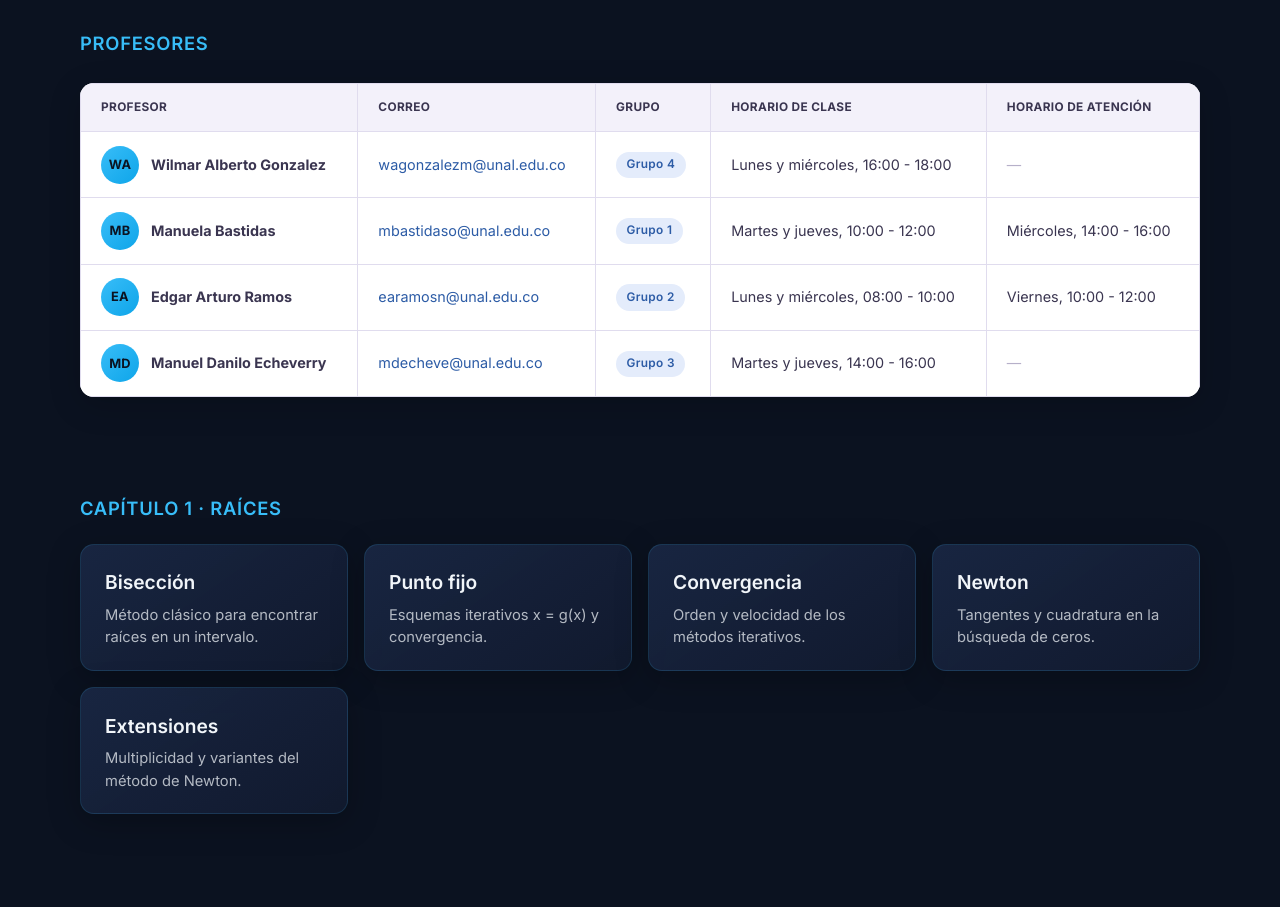
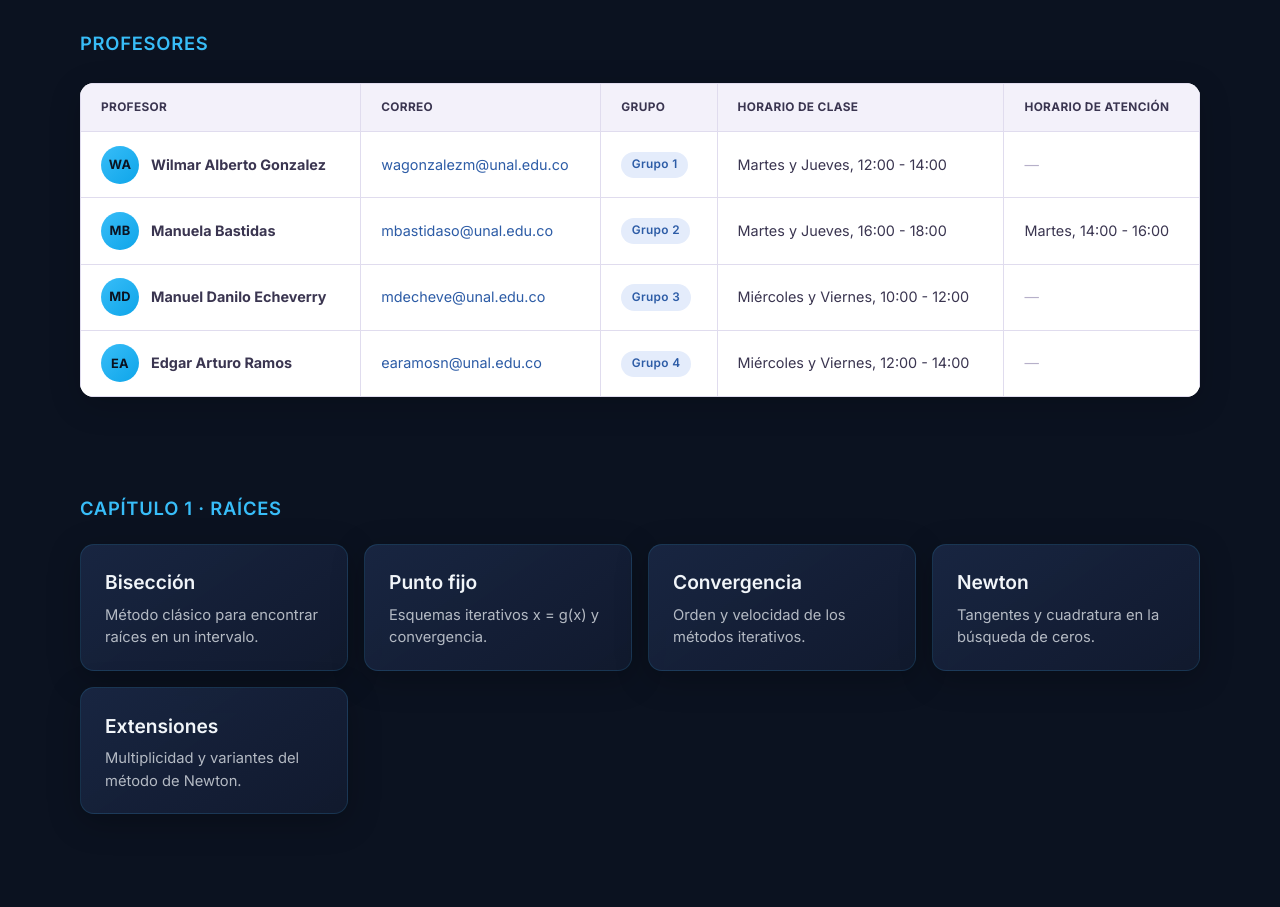
Before and after one commit to WilmarAGM/Curso_Metodos_Numericos, a plain HTML site: page index.html in a window 1280 px wide. Shown: the part 1200-2107 px from the top of the page. Drawn offline with Linux system fonts and the light colour scheme.

Commit message:
Feat: Organizing hours

```diff
--- a/index.html
+++ b/index.html
@@ -233,28 +233,27 @@
         {
             nombre: "Wilmar Alberto Gonzalez",
             correo: "wagonzalezm@unal.edu.co",
-            grupo: "Grupo 4",
-            horarioClase: "Lunes y miércoles, 16:00 - 18:00"
+            grupo: "Grupo 1",
+            horarioClase: "Martes y Jueves, 12:00 - 14:00"
         },
         {
             nombre: "Manuela Bastidas",
             correo: "mbastidaso@unal.edu.co",
-            grupo: "Grupo 1",
-            horarioClase: "Martes y jueves, 10:00 - 12:00",
-            horarioAtencion: "Miércoles, 14:00 - 16:00"
-        },
-        {
-            nombre: "Edgar Arturo Ramos",
-            correo: "earamosn@unal.edu.co",
             grupo: "Grupo 2",
-            horarioClase: "Lunes y miércoles, 08:00 - 10:00",
-            horarioAtencion: "Viernes, 10:00 - 12:00"
+            horarioClase: "Martes y Jueves, 16:00 - 18:00",
+            horarioAtencion: "Martes, 14:00 - 16:00"
         },
         {
             nombre: "Manuel Danilo Echeverry",
             correo: "mdecheve@unal.edu.co",
             grupo: "Grupo 3",
-            horarioClase: "Martes y jueves, 14:00 - 16:00"
+            horarioClase: "Miércoles y Viernes, 10:00 - 12:00"
+        },
+        {
+            nombre: "Edgar Arturo Ramos",
+            correo: "earamosn@unal.edu.co",
+            grupo: "Grupo 4",
+            horarioClase: "Miércoles y Viernes, 12:00 - 14:00"
         }
     ];
 
```
Also changed, not shown: python/Introduccion_Python.html (+4 -4 lines).
